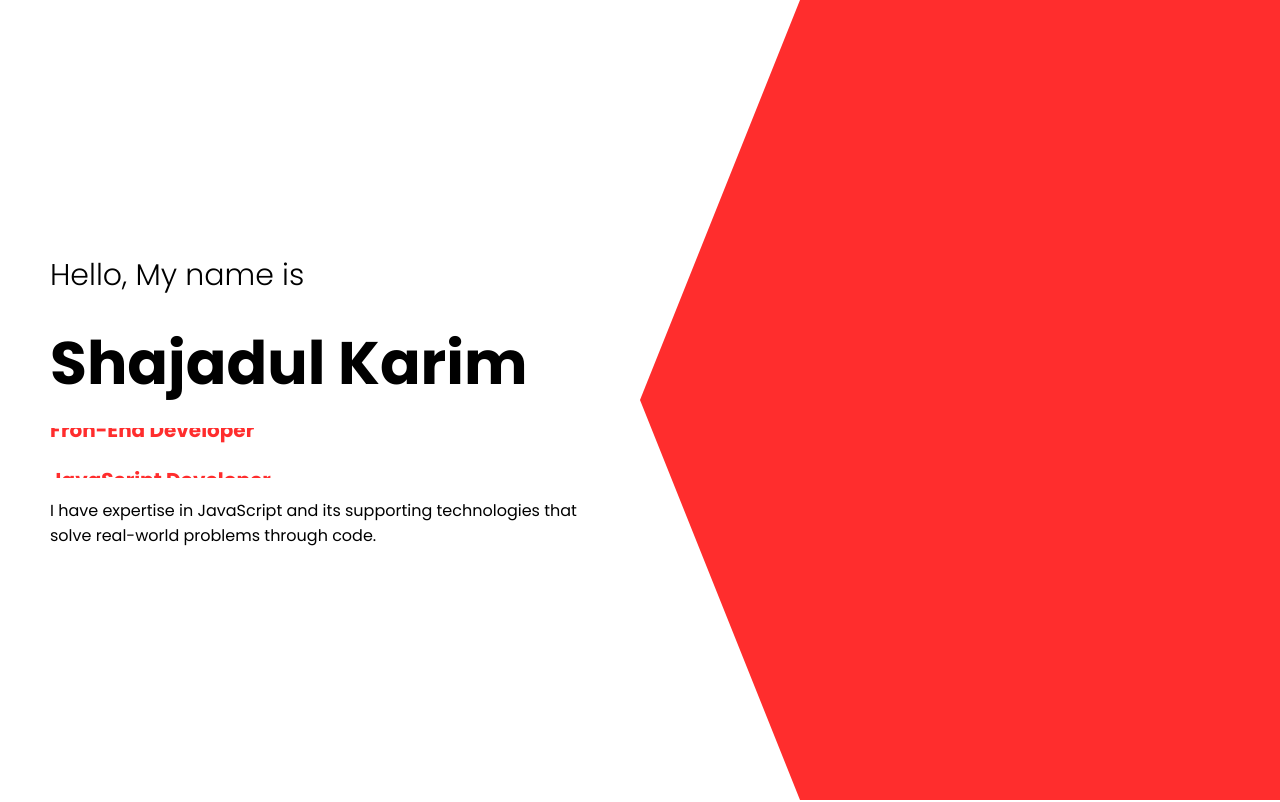
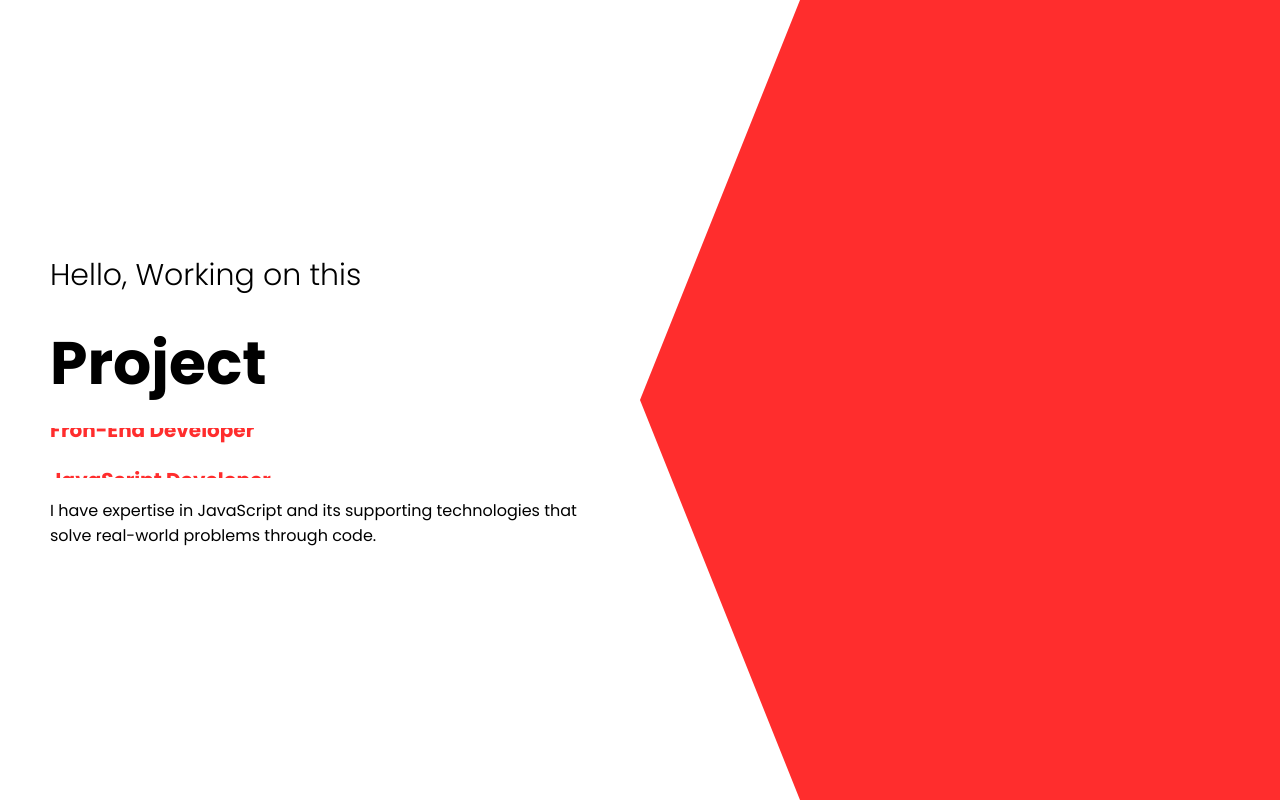
Before and after one commit to ShajadulGH/portfolio, a React (Create React App) app: page / in a window 1280 px wide. Shown: the top 802 px of the page. Built offline with nearby package versions, Linux system fonts and the light colour scheme.

Commit message:
Working on...

```diff
--- a/src/Introduction/Intro.js
+++ b/src/Introduction/Intro.js
@@ -5,8 +5,8 @@ const Intro = () => {
     <div className={styles.intro}>
       <div className={styles.introLeft}>
         <div className={styles.box1}>
-          <h2 className={styles.box1_intro}>Hello, My name is</h2>
-          <h2 className={styles.box1_name}>Shajadul Karim</h2>
+          <h2 className={styles.box1_intro}>Hello, Working on this</h2>
+          <h2 className={styles.box1_name}>Project</h2>
           <div className={styles.box1_title}>
             <div className={styles.box1_title_wrapper}>
               <div className={styles.box1_title_item}>Software Engineer</div>
```
